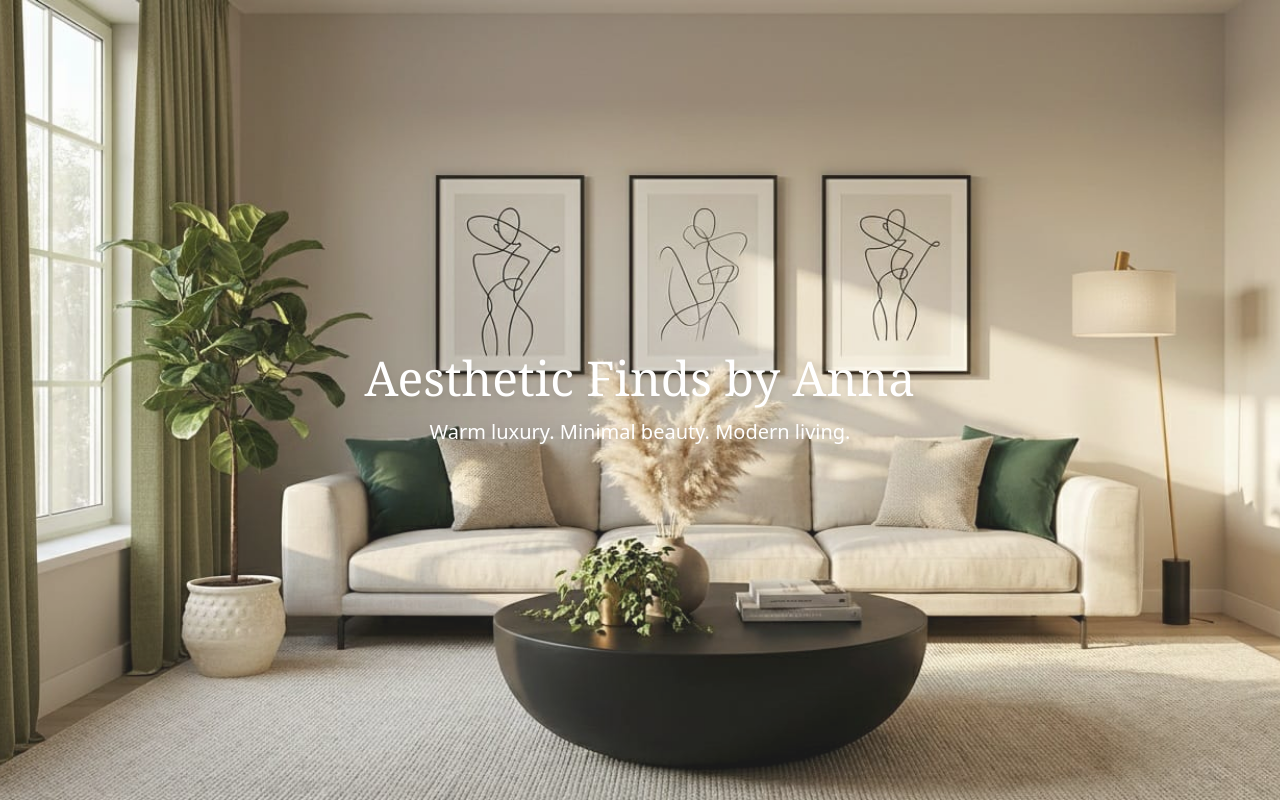
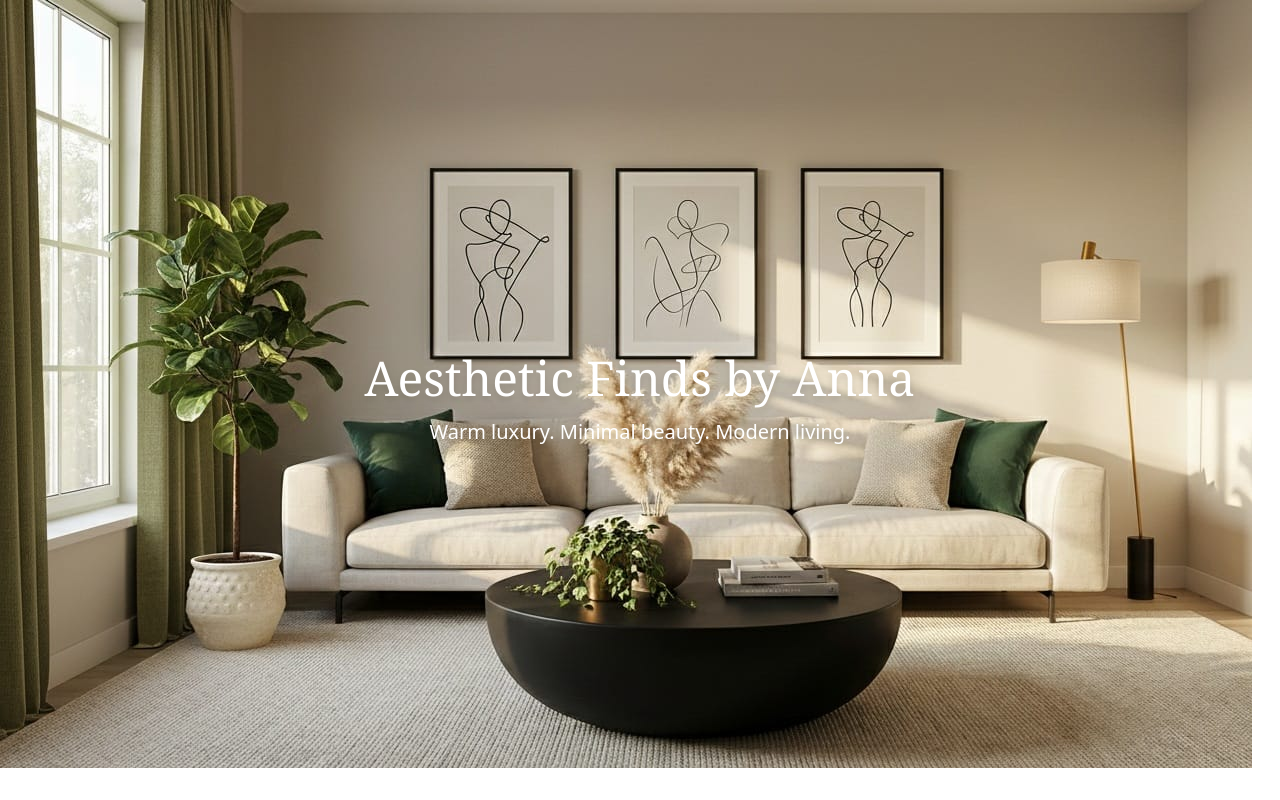
Before and after one commit to muasyamuthengi-gif/aestheticfindsbyanna, a Next.js app: page / in a window 1280 px wide. Built offline with nearby package versions, Linux system fonts and the light colour scheme; a web font is replaced by a local one.

Commit message:
Update page.js

```diff
--- a/app/page.js
+++ b/app/page.js
@@ -6,7 +6,7 @@ export default function Home() {
         <img
           src="/hero.jpg"
           alt="Hero background"
-          className="w-full h-full object-cover opacity-90"
+          className="hero-image"
         />
       </div>
 
```
